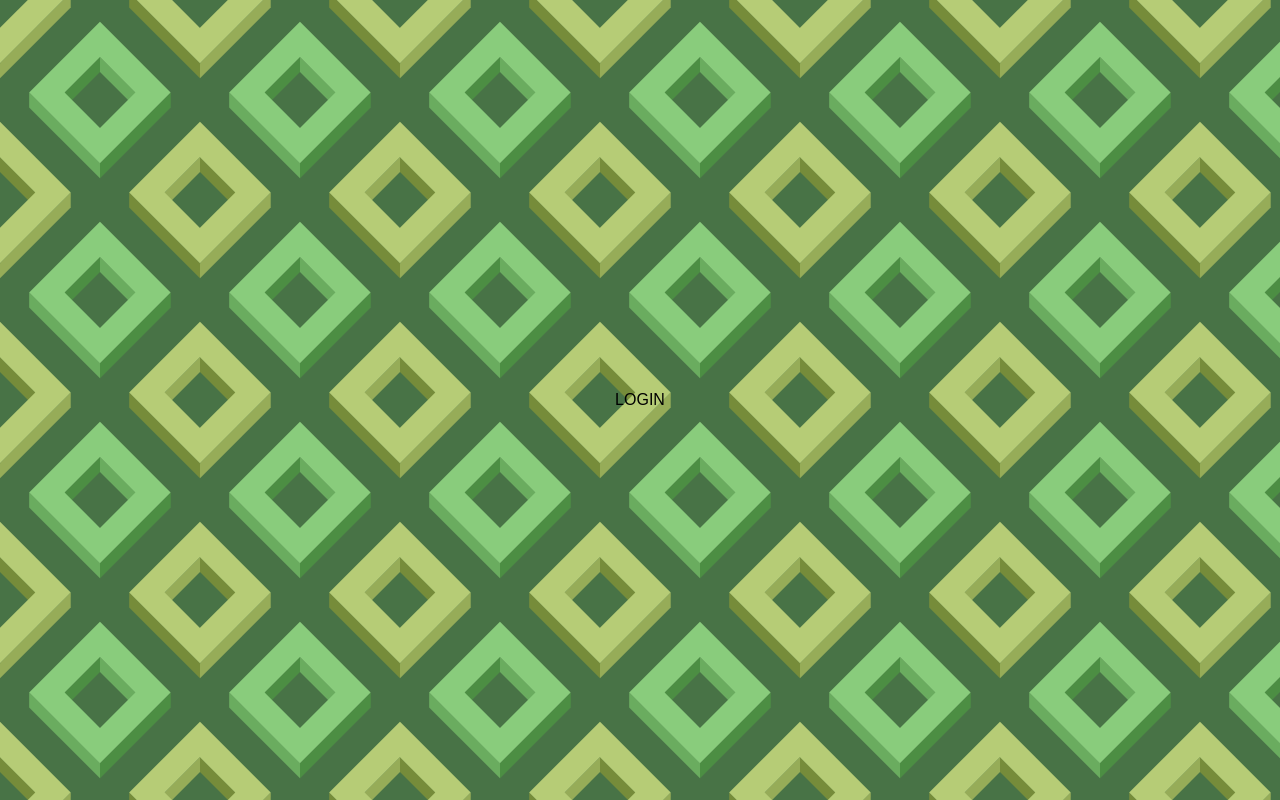
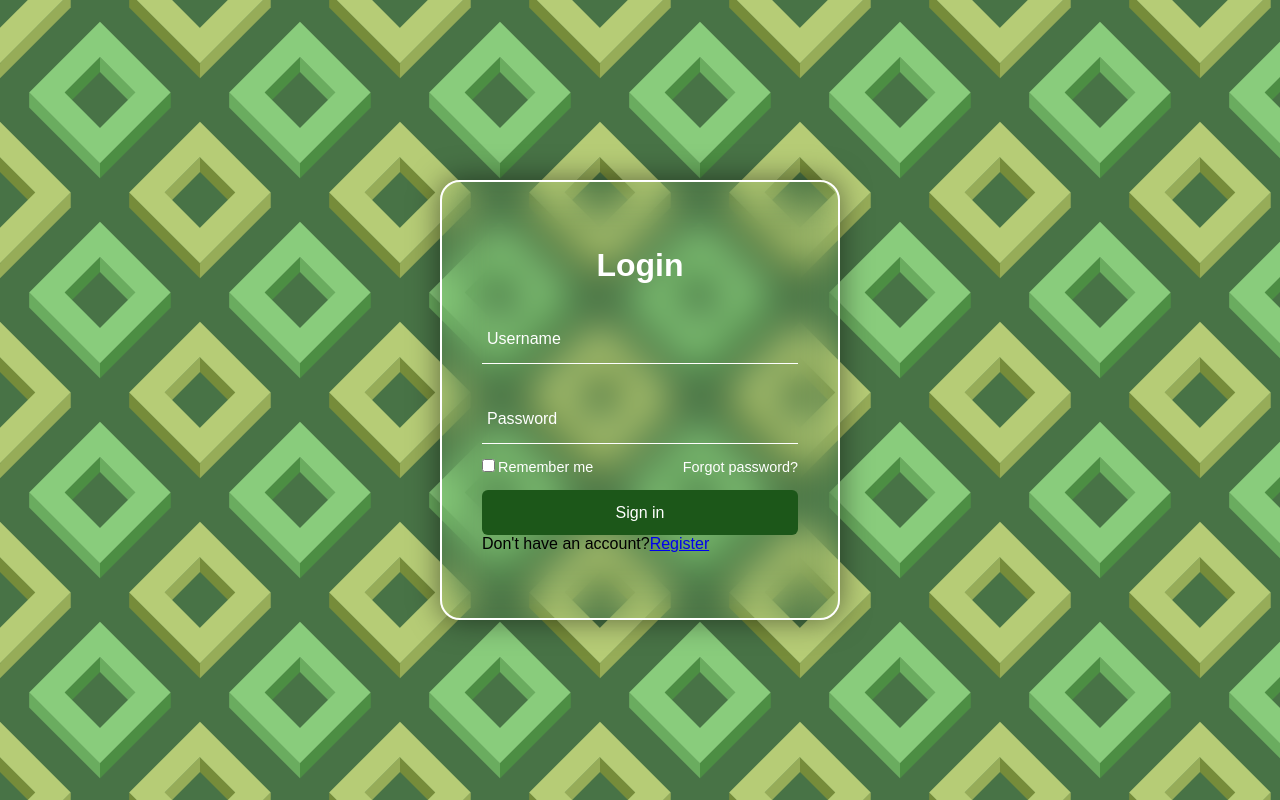
Before and after one commit to stiliamm/Recorder, a React (Create React App) app in the folder client-frontend/: page /login in a window 1280 px wide. Built offline with nearby package versions, Linux system fonts and the light colour scheme.

Commit message:
feature: styling in login form

```diff
--- a/client-frontend/src/App.js
+++ b/client-frontend/src/App.js
@@ -9,8 +9,6 @@ function App() {
     <div className="App">
       <Navbar/>
       <Login/>
-
-
     </div>
   );
 }
--- a/client-frontend/src/components/Login.js
+++ b/client-frontend/src/components/Login.js
@@ -48,10 +48,41 @@ const Login = () => {
     };
 
     return (
-        <form onSubmit={handleLogin}>
-            LOGIN
-            {/* TODO: IMPLEMENT THE LOGIN FORM */}
-        </form>
+        <div className='wrapper'>
+            <div className='form-box login'>
+                <h2>Login</h2>
+                <form onSubmit={handleLogin}>
+                    <div className='input-box'>
+                        <span className='icon'>
+                        <ion-icon name="person-outline"></ion-icon>
+                        </span>
+                        <input type='username' required/>
+                        <label>Username</label>
+                    </div>
+                    <div className='input-box'>
+                        <span className='icon'>
+                        <ion-icon name="key-outline"></ion-icon>
+                        </span>
+                        <input type='password' required/>
+                        <label>Password</label>
+                    </div>
+                    <div className='remember-forgot'>
+                        <label>
+                            <input type='checkbox'/>
+                            Remember me
+                        </label>
+                        <a href='/settings'>Forgot password?</a>
+                    </div>
+                    <button type='sumbit' className='btn'>Sign in</button>
+                    <div className='login-register'>
+                        <p>
+                            Don't have an account?
+                            <a href='/register' className='register-link'>Register</a>
+                        </p>
+                    </div>
+                </form>
+            </div>
+        </div>
     );
 }
 export default Login;
--- a/client-frontend/src/index.css
+++ b/client-frontend/src/index.css
@@ -33,7 +33,7 @@ body {
   display: flex;
   border: 2px solid #fff;
   border-radius: 10px;
-  box-shadow: 0 12px 24px rgba(0, 0, 0, 0.1);
+  box-shadow: 0 0 30px rgba(0, 0, 0, .5);
   justify-content: space-between;
   align-items: center;
   z-index: 99;
@@ -44,7 +44,7 @@ body {
   height: 70px;
   background-color: transparent;
   border: 1px solid #ccc;
-  box-shadow: 0 10px 20px rgba(0, 0, 0, 0.1);
+  box-shadow: 0 0 30px rgba(0, 0, 0, .5);
   position: relative;
   display: flex;
   justify-content: center;
@@ -124,7 +124,7 @@ body {
   cursor: pointer;
   font-size: 1.1em;
   color: #fff;
-  box-shadow: 0 10px 20px rgba(0, 0, 0, 0.1);
+  box-shadow: 0 0 30px rgba(0, 0, 0, .5);
   font-weight: 500;
   margin-left: 40px;
   transition: .5s;
@@ -135,3 +135,111 @@ body {
   background: #fff;
   color: #162938;
 }
+
+
+/* LOGIN PAGE STYLES */
+
+.wrapper {
+  position: relative;
+  width: 400px;
+  height: 440px;
+  background: transparent;
+  border: 2px solid #fff;
+  border-radius: 20px;
+  backdrop-filter: blur(20px);
+  box-shadow: 0 0 30px rgba(0, 0, 0, .5);
+  display: flex;
+  justify-content: center;
+  align-items: center;
+}
+
+.wrapper .form-box {
+  width: 100%;
+  padding: 40px;
+}
+
+.form-box h2 {
+  font-size: 2em;
+  color: var(--clr);
+  text-align: center;
+}
+
+.wrapper .form-box .input-box {
+  position: relative;
+  width: 100%;
+  height: 50px;
+  border-bottom: 1px solid #fff;
+  margin: 30px 0;
+}
+
+.input-box label {
+  position: absolute;
+  top: 50%;
+  left: 5px;
+  transform: translateY(-50%);
+  font-size: 1em;
+  color: var(--clr);
+  font-weight: 500;
+  pointer-events: none;
+  transition: .5s;
+}
+
+.input-box .icon {
+  color: var(--clr);
+  position: absolute;
+  right: 8px;
+  font-size: 1.2em;
+  line-height: 57px;
+}
+
+.input-box input {
+  width: 100%;
+  height: 100%;
+  background: transparent;
+  border: none;
+  outline: none;
+  font-size: 1em;
+  color: #fff;
+  font-weight: 600;
+  padding: 0 35px 0 5px;
+}
+
+.input-box input:focus ~ label,
+.input-box input:valid ~ label {
+  top: -5px;
+}
+
+.form-box .remember-forgot {
+  font-size: .9em;
+  color: var(--clr);
+  font-weight: 500;
+  margin: -15px 0 15px;
+  display: flex;
+  justify-content: space-between;
+}
+
+.remember-forgot label input {
+  accent-color: #487346;
+  margin-right: 3px;
+}
+
+.remember-forgot a {
+  color: var(--clr);
+  text-decoration: none;
+}
+
+.remember-forgot a:hover {
+  text-decoration: underline;
+}
+
+.form-box .btn {
+  width: 100%;
+  height: 45px;
+  background: #1c5719;
+  border: none;
+  outline: none;
+  border-radius: 6px;
+  cursor: pointer;
+  font-size: 1em;
+  color: var(--clr);
+}
```
